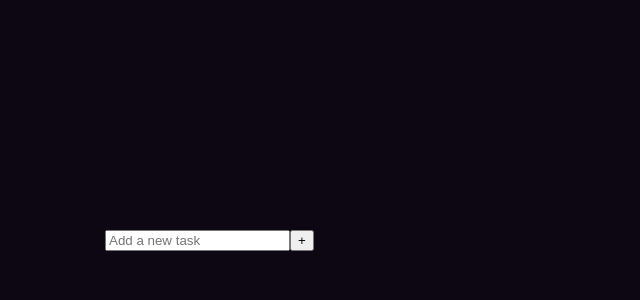
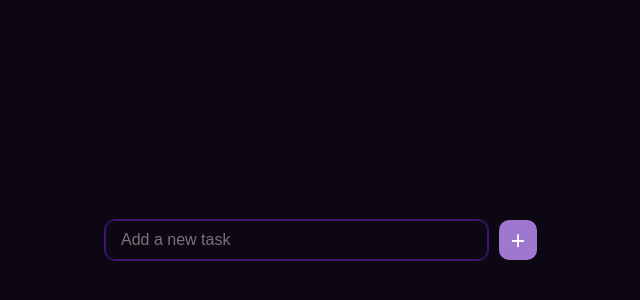
Before and after one commit to Mahred1/Todo-app-V1, a React (Create React App) app: page / in a window 1280 px wide. Shown: the part 160-460 px from the top of the page, without its empty margins (319-959 px from the left). Built offline with nearby package versions, Linux system fonts and the light colour scheme.

Commit message:
finished making the header component with styles and desired look

```diff
--- a/src/index.css
+++ b/src/index.css
@@ -1,27 +1,48 @@
 body {
   margin: 0;
-  font-family: -apple-system, BlinkMacSystemFont, 'Segoe UI', 'Roboto', 'Oxygen',
-    'Ubuntu', 'Cantarell', 'Fira Sans', 'Droid Sans', 'Helvetica Neue',
+  font-family: -apple-system, BlinkMacSystemFont, "Segoe UI", "Roboto", "Oxygen",
+    "Ubuntu", "Cantarell", "Fira Sans", "Droid Sans", "Helvetica Neue",
     sans-serif;
   -webkit-font-smoothing: antialiased;
   -moz-osx-font-smoothing: grayscale;
-
 }
 
 code {
-  font-family: source-code-pro, Menlo, Monaco, Consolas, 'Courier New',
+  font-family: source-code-pro, Menlo, Monaco, Consolas, "Courier New",
     monospace;
 }
-.app{
+.app {
   min-width: 100vw;
   min-height: 100vh;
   display: flex;
   justify-content: center;
   align-items: center;
-  background-color: #0D0714;
+  background-color: #0d0714;
 }
 
-.header{
+.header {
   display: flex;
   width: 432px;
+  gap: 11px;
 }
+header button {
+  border: none;
+  appearance: none;
+  background-color: #9e78cf;
+  border-radius: 10px;
+  width: 40px;
+  height: 40px;
+  font-size: 25px;
+  color: white;
+}
+header .input {
+  width: 382px;
+  background-color: #0d0714;
+  border-radius: 10px;
+  border: 1px solid #3e1671;
+  outline: 1px solid #3e1671;
+  padding: 10px 15px;
+  color: #777;
+  font-size: 16px;
+  font-weight: 400;
+}
```
